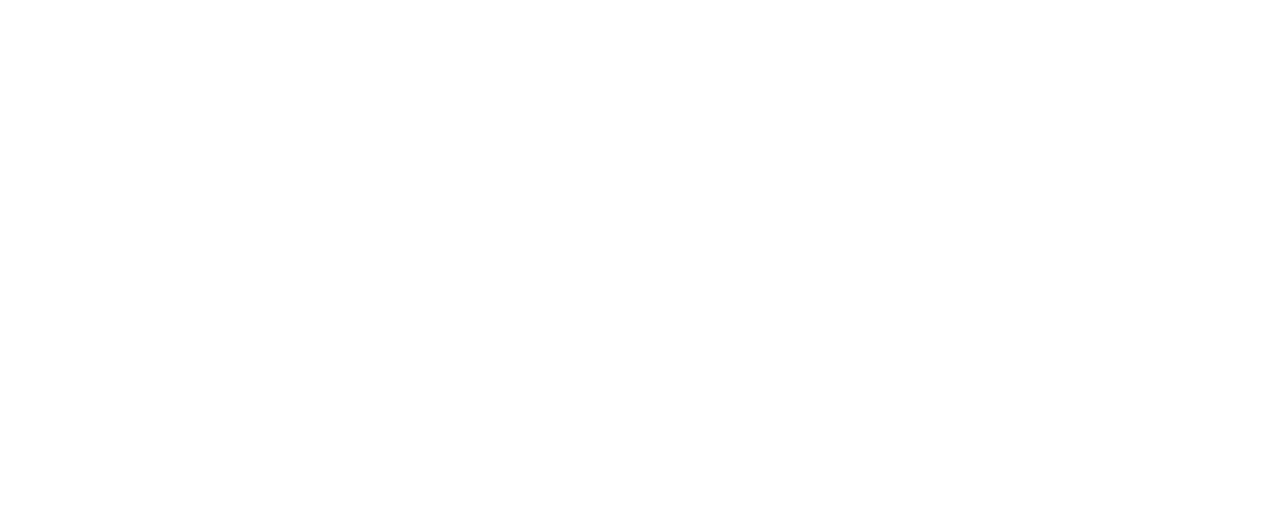
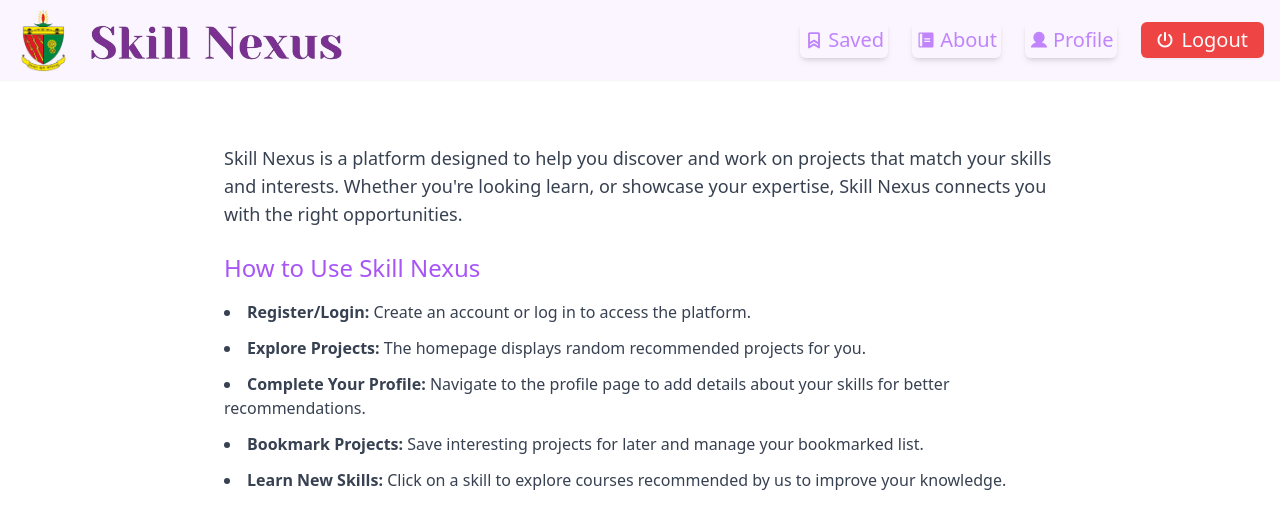
Before and after one commit to Rashika1810/project-recommedation-frontend, a React (Vite) app: page /about in a window 1280 px wide. Before the commit this address had no page. Shown: the top 528 px of the page. Built offline with nearby package versions, Linux system fonts and the light colour scheme; sample sign-in values are in the browser's storage.

Commit message:
about page designed

```diff
--- a/src/App.tsx
+++ b/src/App.tsx
@@ -7,6 +7,8 @@
 import { Toaster } from "react-hot-toast";
 import Project from "./pages/Project";
 import BookmarksPage from "./pages/Saved";
+import Course from "./pages/Course";
+import About from "./pages/About";
 
 function App() {
   return (
@@ -61,6 +63,26 @@
               </Layout>
             }
           />
+          <Route
+            path="/about"
+            element={
+              <Layout>
+                <ProtectedRoute>
+                  <About />
+                </ProtectedRoute>
+              </Layout>
+            }
+          />
+          <Route
+            path="/course"
+            element={
+              <Layout>
+                <ProtectedRoute>
+                  <Course />
+                </ProtectedRoute>
+              </Layout>
+            }
+          />
         </Routes>
       </div>
     </AuthProvider>
--- a/src/Layout/Navbar.tsx
+++ b/src/Layout/Navbar.tsx
@@ -88,12 +88,12 @@
             <NavigationMenuItem className=" shadow-md hover:shadow-lg text-purple-400  p-1 rounded-md">
               <NavigationMenuLink asChild>
                 <Link
-                  to="#"
+                  to="/about"
                   className={` flex  items-center gap-1 text-xl font-medium `}
-                  onClick={(e) => e.preventDefault()} // Prevent navigation
+                  // Prevent navigation
                 >
                   <PiNotebookFill />
-                  Courses
+                  About
                 </Link>
               </NavigationMenuLink>
             </NavigationMenuItem>
@@ -161,12 +161,12 @@
             <NavigationMenuItem className=" shadow-md hover:shadow-lg text-purple-400  p-1 rounded-md">
               <NavigationMenuLink asChild>
                 <Link
-                  to="#"
+                  to="/about"
                   className={` flex  items-center gap-1 text-xl font-medium `}
-                  onClick={(e) => e.preventDefault()} // Prevent navigation
+                  // Prevent navigation
                 >
                   <PiNotebookFill />
-                  Courses
+                  About
                 </Link>
               </NavigationMenuLink>
             </NavigationMenuItem>
--- /dev/null
+++ b/src/pages/About.tsx
@@ -0,0 +1,48 @@
+import React from "react";
+
+const About: React.FC = () => {
+  return (
+    <div className=" flex flex-col items-center p-6">
+      <div className="max-w-4xl w-full bg-white  p-8 text-gray-800">
+        {/* <h1 className="text-4xl font-bold text-purple-600 text-center mb-6">
+          About Skill Nexus
+        </h1> */}
+        <p className="text-lg text-gray-700 mb-4">
+          Skill Nexus is a platform designed to help you discover and work on
+          projects that match your skills and interests. Whether you're looking
+          learn, or showcase your expertise, Skill Nexus connects you with the
+          right opportunities.
+        </p>
+        <h2 className="text-2xl font-medium text-purple-500 mt-6 mb-4">
+          How to Use Skill Nexus
+        </h2>
+        <ul className="list-disc list-inside text-gray-700 space-y-3">
+          <li>
+            <span className="font-semibold">Register/Login:</span> Create an
+            account or log in to access the platform.
+          </li>
+          <li>
+            <span className="font-semibold">Explore Projects:</span> The
+            homepage displays random recommended projects for you.
+          </li>
+          <li>
+            <span className="font-semibold">Complete Your Profile:</span>{" "}
+            Navigate to the profile page to add details about your skills for
+            better recommendations.
+          </li>
+          <li>
+            <span className="font-semibold">Bookmark Projects:</span> Save
+            interesting projects for later and manage your bookmarked list.
+          </li>
+          <li>
+            <span className="font-semibold">Learn New Skills:</span> Click on a
+            skill to explore courses recommended by us to improve your
+            knowledge.
+          </li>
+        </ul>
+      </div>
+    </div>
+  );
+};
+
+export default About;
--- /dev/null
+++ b/src/pages/Course.tsx
@@ -0,0 +1,5 @@
+import { useState } from "react";
+
+export default function Course() {
+  return <div className="flex flex-col h-screen p-6">hello</div>;
+}
--- a/src/pages/Profile/CompleteProfilePage.tsx
+++ b/src/pages/Profile/CompleteProfilePage.tsx
@@ -164,30 +164,12 @@
   const [selectedCloudDatabases, setSelectedCloudDatabases] = React.useState<
     string[]
   >([]);
-  const [profileImage, setProfileImage] = React.useState<string | null>(
-    localStorage.getItem("profileImage")
-  );
+
   const [profileSubmitted, setProfileSubmitted] = React.useState(false);
   const fname = localStorage.getItem("fname");
   const lname = localStorage.getItem("lname");
   const token = localStorage.getItem("Token");
   const username = localStorage.getItem("username");
-  const handleImageUpload = (e: React.ChangeEvent<HTMLInputElement>) => {
-    const file = e.target.files?.[0];
-    if (file) {
-      const reader = new FileReader();
-      reader.onload = () => {
-        const imageData = reader.result as string;
-        localStorage.setItem("profileImage", imageData);
-        setProfileImage(imageData);
-      };
-      reader.readAsDataURL(file);
-    }
-  };
-  const handleRemoveProfileImage = () => {
-    localStorage.removeItem("profileImage");
-    setProfileImage(null);
-  };
 
   const full_name = `${fname} ${lname ? lname : ""}`;
 
@@ -316,45 +298,6 @@
               Personal Details
             </h3>
             <div className="grid grid-cols-1 sm:grid-cols-2 gap-4">
-              <div className="space-y-2">
-                <div className="flex items-center my-8 justify-center space-x-4">
-                  <div className="relative">
-                    <input
-                      type="file"
-                      accept="image/*"
-                      onChange={handleImageUpload}
-                      className="hidden"
-                      id="profile-upload"
-                    />
-                    <label
-                      htmlFor="profile-upload"
-                      className="w-40 h-40 rounded-full border-dashed border-2 border-purple-400 flex justify-center items-center cursor-pointer text-sm text-gray-600 bg-gray-50"
-                    >
-                      {profileImage ? (
-                        <img
-                          src={profileImage}
-                          alt="Uploaded Profile"
-                          className="w-full h-full rounded-full object-cover"
-                        />
-                      ) : (
-                        <span className="text-purple-700 text-sm">
-                          Upload Profile
-                        </span>
-                      )}
-                    </label>
-                    {profileImage && (
-                      <Button
-                        type="button"
-                        onClick={handleRemoveProfileImage}
-                        className="mt-2 w-full text-sm text-red-500 bg-transparent shadow-none hover:bg-transparent"
-                      >
-                        Remove Profile
-                      </Button>
-                    )}
-                  </div>
-                </div>
-              </div>
-
               <div className="flex flex-col gap-3">
                 <div className="space-y-2">
                   <label htmlFor="name" className="text-gray-600">
```
